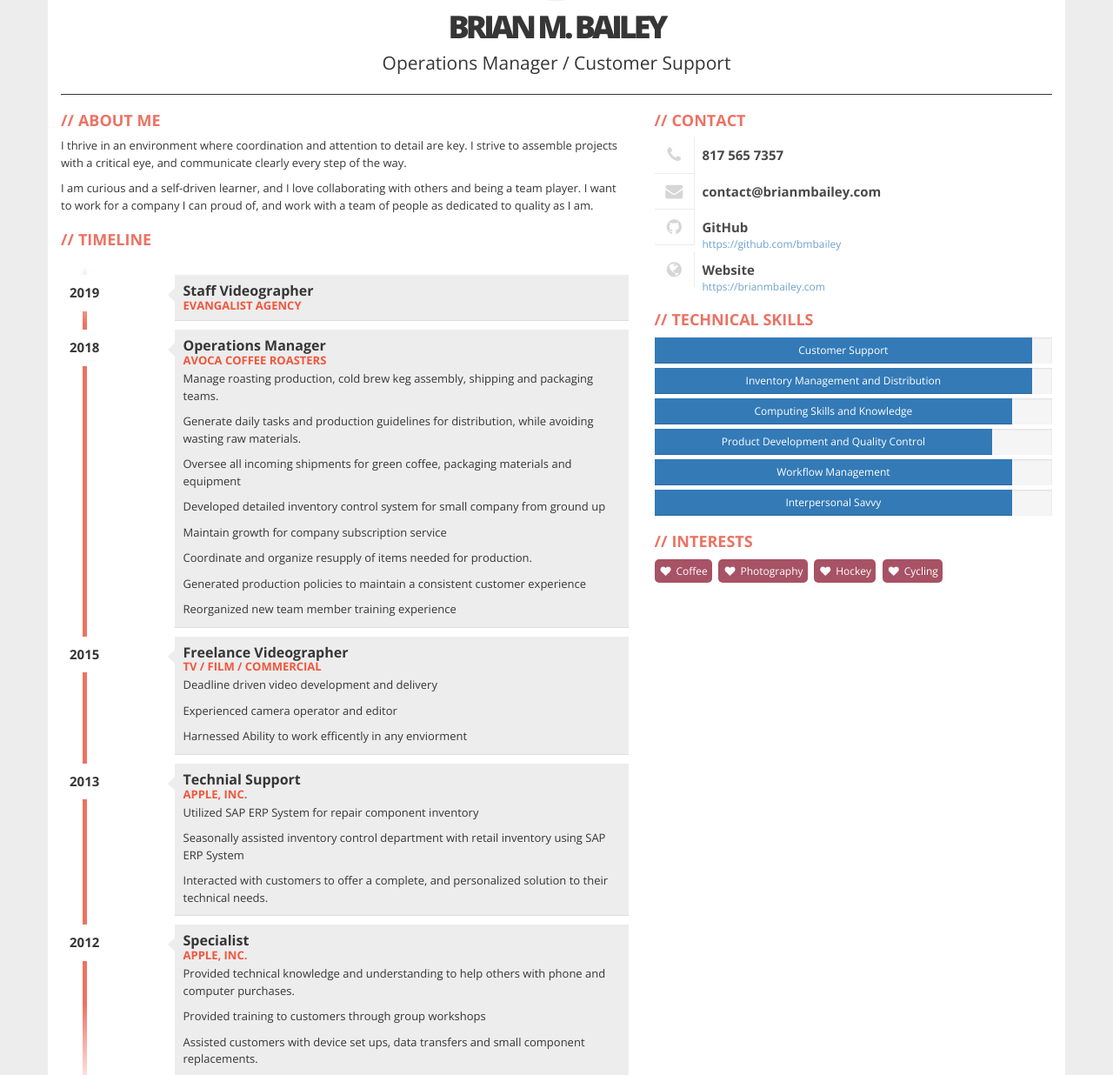
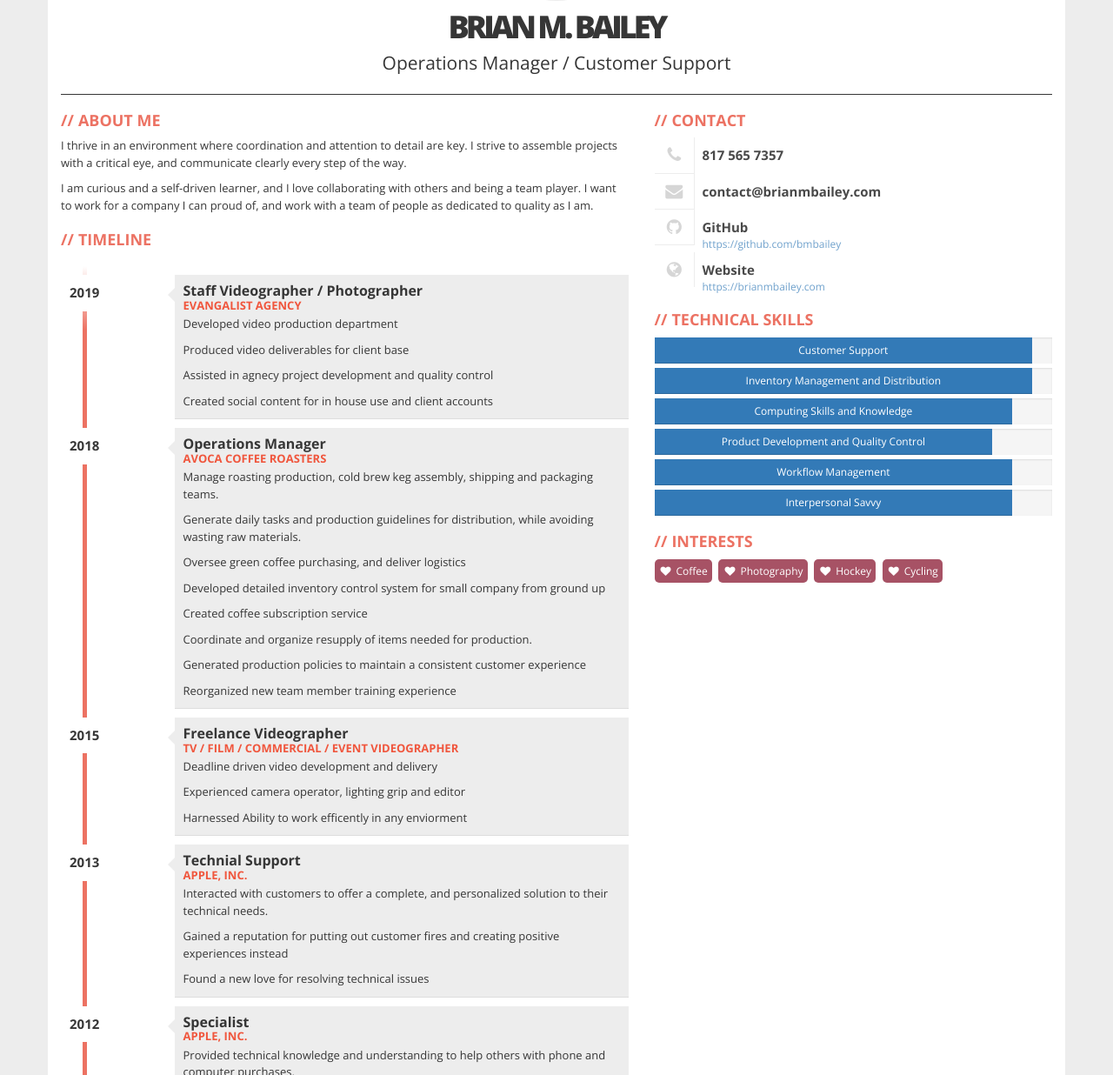
Before and after one commit to Bmbailey/Resume, a Jekyll site: the page built from index.html, in a window 1280 px wide and 1400 px high, cut to the strip 164-1400 px from the top of the window. Shown: the whole strip at 87% size. Built offline with Jekyll 4.4.1, drawn with Linux system fonts in a browser that asks for light colours; nearby versions of some CDN libraries.

Commit message:
Various updates and re-word-ings

```diff
--- a/_data/timeline.yml
+++ b/_data/timeline.yml
@@ -1,10 +1,11 @@
-- title: Staff Videographer
+- title: Staff Videographer / Photographer
   company: Evangalist Agency
   year: 2019
   description:
-    -
-    -
-    -
+    - Developed video production department
+    - Produced video deliverables for client base
+    - Assisted in agnecy project development and quality control
+    - Created social content for in house use and client accounts
 
 - title: Operations Manager
   company: Avoca Coffee Roasters
@@ -12,28 +13,28 @@
   description:
     - Manage roasting production, cold brew keg assembly, shipping and packaging teams.
     - Generate daily tasks and production guidelines for distribution, while avoiding wasting raw materials.
-    - Oversee all incoming shipments for green coffee, packaging materials and equipment
+    - Oversee green coffee purchasing, and deliver logistics
     - Developed detailed inventory control system for small company from ground up
-    - Maintain growth for company subscription service
+    - Created coffee subscription service
     - Coordinate and organize resupply of items needed for production.
     - Generated production policies to maintain a consistent customer experience
     - Reorganized new team member training experience
 
 - title: Freelance Videographer
-  company: TV / Film / Commercial
+  company: TV / Film / Commercial / Event Videographer
   year: 2015
   description:
     - Deadline driven video development and delivery
-    - Experienced camera operator and editor
+    - Experienced camera operator, lighting grip and editor
     - Harnessed Ability to work efficently in any enviorment
 
 - title: Technial Support
   company: Apple, Inc.
   year: 2013
   description:
-    - Utilized SAP ERP System for repair component inventory
-    - Seasonally assisted inventory control department with retail inventory using SAP ERP System
     - Interacted with customers to offer a complete, and personalized solution to their technical needs.
+    - Gained a reputation for putting out customer fires and creating positive experiences instead
+    - Found a new love for resolving technical issues
 
 - title: Specialist
   company: Apple, Inc.
```
